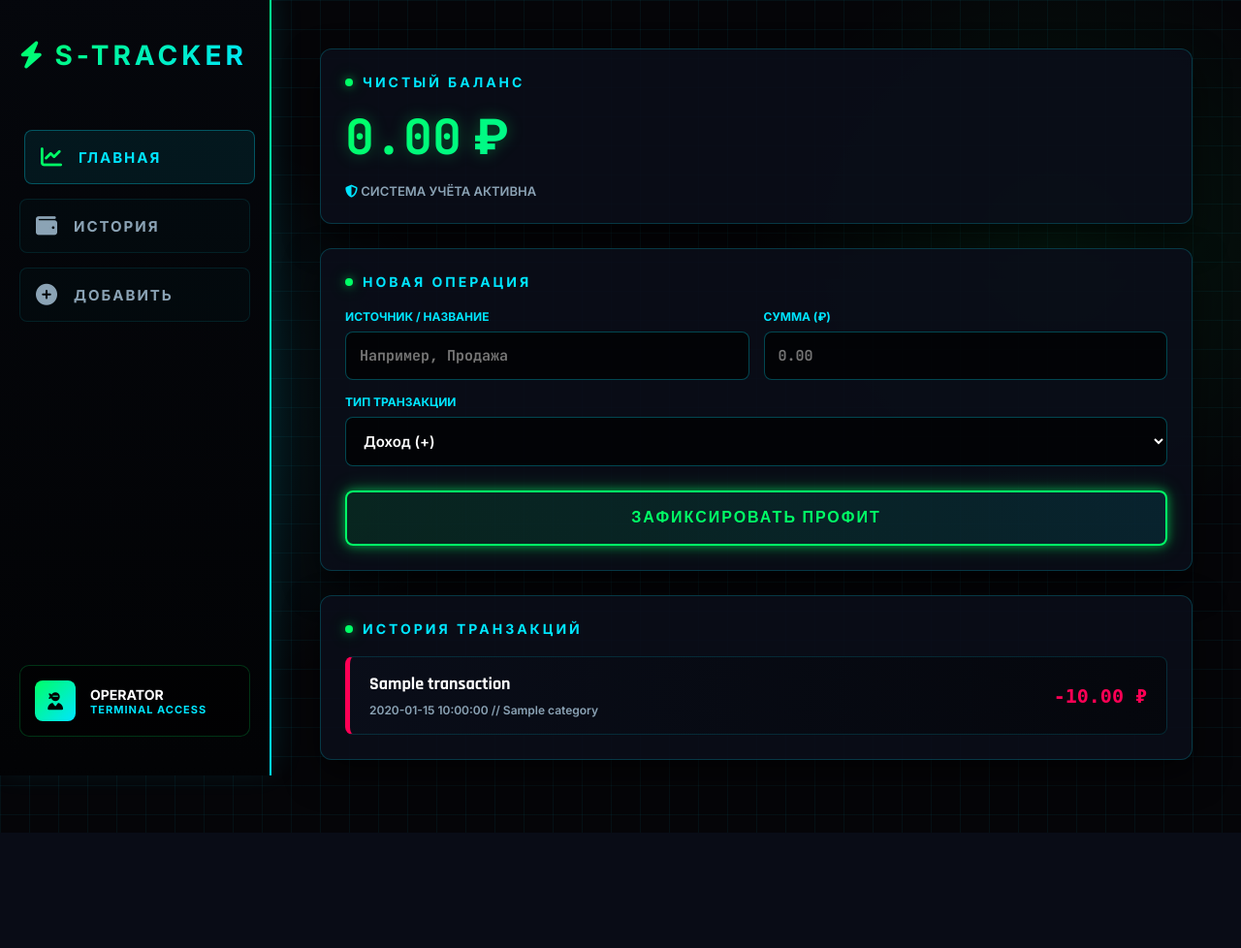
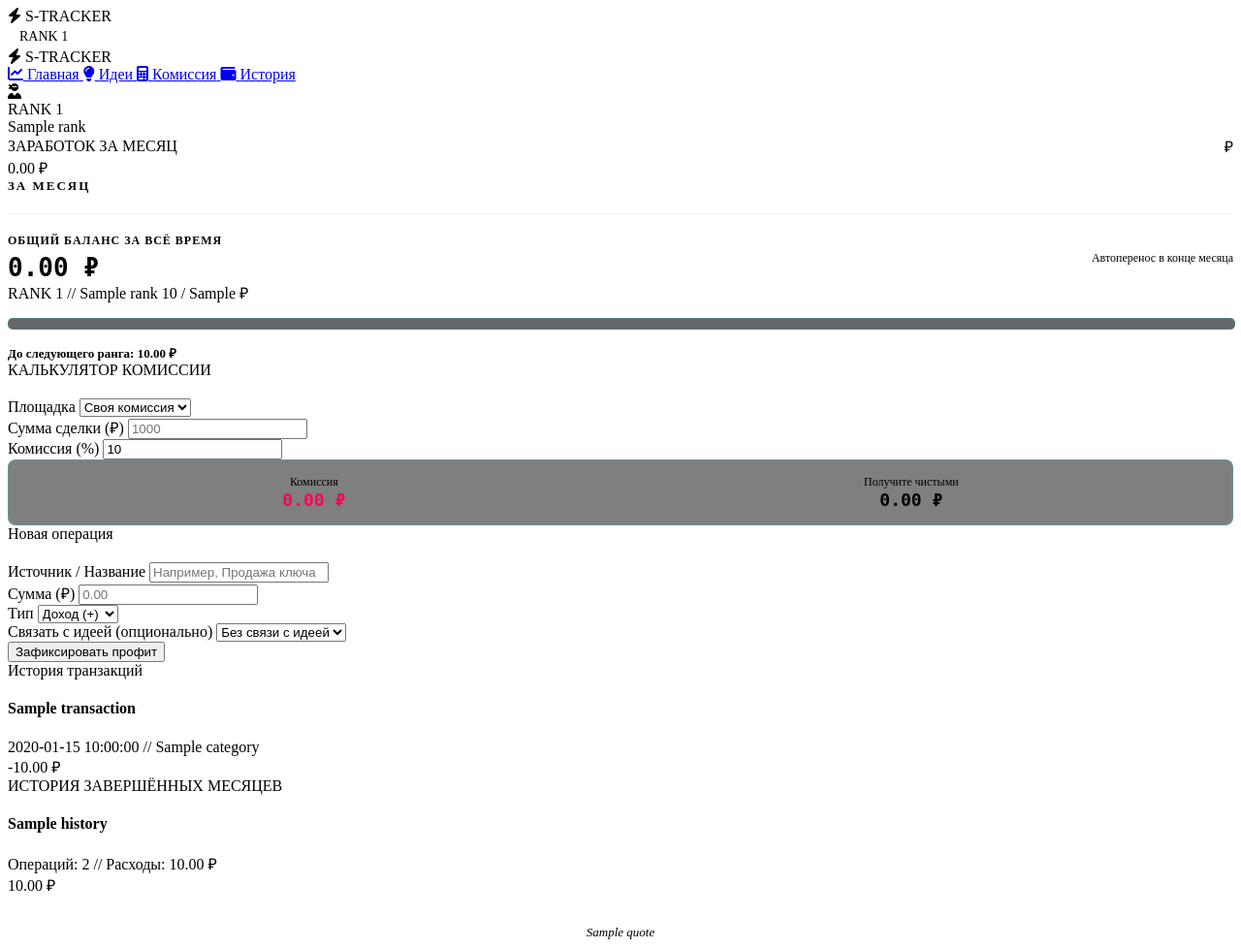
Before and after one commit to Siobaba/s-tracker, a Flask app: template templates/index.html in a window 1280 px wide. Shown: the whole page at 97% size. Before the commit the page ends 859 px from the top, so only its background shows below. Run offline with Flask 3, Linux system fonts and the light colour scheme; the template is opened without the code that fills it: most values are stand-ins (such as "Sample title", 1, 10 or a date in 2020).

Commit message:
Update index.html

```diff
--- a/templates/index.html
+++ b/templates/index.html
@@ -3,381 +3,170 @@
 <head>
     <meta charset="UTF-8">
     <meta name="viewport" content="width=device-width, initial-scale=1.0">
-    <title>S-TRACKER // TERMINAL</title>
+    <title>S-TRACKER // CYBER TERMINAL</title>
     <link rel="stylesheet" href="https://cdnjs.cloudflare.com/ajax/libs/font-awesome/6.4.0/css/all.min.css">
-    <style>
-        @import url('https://fonts.googleapis.com/css2?family=Inter:wght@400;500;600;700&family=Rajdhani:wght@500;600;700;800&family=JetBrains+Mono:wght@700&display=swap');
-
-        :root {
-            --bg-deep: #050508;
-            --card-bg: rgba(10, 14, 25, 0.9);
-            --neon-green: #00ff66;
-            --neon-cyan: #00e5ff;
-            --neon-purple: #b000ff;
-            --grad-primary: linear-gradient(135deg, var(--neon-green), var(--neon-cyan));
-            --text-pure: #ffffff;
-            --text-muted: #8ba3b5;
-            --glow-green: 0 0 10px rgba(0, 255, 102, 0.5), 0 0 20px rgba(0, 255, 102, 0.3);
-            --glow-cyan: 0 0 10px rgba(0, 229, 255, 0.5), 0 0 20px rgba(0, 229, 255, 0.3);
-        }
-
-        * { margin: 0; padding: 0; box-sizing: border-box; font-family: 'Inter', sans-serif; }
-        h1, h2, h3, h4, .nav-item { font-family: 'Rajdhani', sans-serif; }
-        .money-val, .tx-amount, input { font-family: 'JetBrains Mono', monospace; }
-
-        body {
-            background-color: var(--bg-deep);
-            color: var(--text-pure);
-            display: flex;
-            flex-direction: column;
-            min-height: 100vh;
-            overflow-x: hidden;
-            background-image:
-                radial-gradient(circle at 15% 50%, rgba(0, 229, 255, 0.08), transparent 25%),
-                radial-gradient(circle at 85% 30%, rgba(0, 255, 102, 0.08), transparent 25%),
-                linear-gradient(rgba(0, 229, 255, 0.05) 1px, transparent 1px),
-                linear-gradient(90deg, rgba(0, 229, 255, 0.05) 1px, transparent 1px);
-            background-size: 100% 100%, 100% 100%, 30px 30px, 30px 30px;
-        }
-
-        /* Навигация */
-        .navbar {
-            background: rgba(5, 7, 12, 0.95);
-            backdrop-filter: blur(15px);
-            border-top: 2px solid;
-            border-image: var(--grad-primary) 1;
-            display: flex;
-            justify-content: space-around;
-            padding: 15px 10px;
-            position: fixed;
-            bottom: 0;
-            width: 100%;
-            z-index: 100;
-            box-shadow: 0 -10px 30px rgba(0,229,255,0.15);
-        }
-
-        .nav-brand {
-            display: none;
-            font-size: 28px;
-            font-weight: 800;
-            background: var(--grad-primary);
-            -webkit-background-clip: text;
-            -webkit-text-fill-color: transparent;
-            letter-spacing: 4px;
-        }
-
-        .nav-links { display: flex; justify-content: space-around; width: 100%; }
-
-        .nav-item {
-            display: flex;
-            flex-direction: column;
-            align-items: center;
-            gap: 8px;
-            font-size: 12px;
-            font-weight: 700;
-            color: var(--text-muted);
-            text-transform: uppercase;
-            letter-spacing: 2px;
-            text-decoration: none;
-            transition: 0.3s;
-        }
-
-        .nav-item i { font-size: 22px; }
-        .nav-item:hover, .nav-item.active { color: var(--neon-cyan); }
-        .nav-item.active i {
-            color: var(--neon-green);
-            filter: drop-shadow(var(--glow-green));
-        }
-
-        .nav-profile { display: none; }
-
-        .mobile-header {
-            display: flex;
-            align-items: center;
-            justify-content: space-between;
-            font-family: 'Rajdhani', sans-serif;
-            font-size: 22px;
-            font-weight: 800;
-            background: var(--grad-primary);
-            -webkit-background-clip: text;
-            -webkit-text-fill-color: transparent;
-            padding: 20px;
-            border-bottom: 1px solid rgba(0, 229, 255, 0.2);
-        }
-
-        /* Контент */
-        .content {
-            padding: 20px 15px 120px 15px;
-            max-width: 850px;
-            margin: 0 auto;
-            width: 100%;
-        }
-
-        .card {
-            background: var(--card-bg);
-            border-radius: 12px;
-            padding: 25px;
-            margin-bottom: 25px;
-            position: relative;
-            border: 1px solid rgba(0, 229, 255, 0.2);
-            box-shadow: 0 15px 35px rgba(0,0,0,0.6);
-        }
-
-        .balance-title {
-            color: var(--neon-cyan);
-            font-size: 14px;
-            text-transform: uppercase;
-            letter-spacing: 3px;
-            font-weight: 700;
-            display: flex;
-            align-items: center;
-            gap: 10px;
-        }
-
-        .balance-title::before {
-            content: '';
-            display: block;
-            width: 8px;
-            height: 8px;
-            background: var(--neon-green);
-            box-shadow: var(--glow-green);
-            border-radius: 50%;
-        }
-
-        .balance-amount {
-            font-size: 50px;
-            font-weight: 800;
-            margin: 15px 0;
-            background: var(--grad-primary);
-            -webkit-background-clip: text;
-            -webkit-text-fill-color: transparent;
-            filter: drop-shadow(0px 0px 8px rgba(0, 255, 102, 0.3));
-        }
-
-        /* Формы */
-        .custom-form { display: flex; flex-direction: column; gap: 15px; }
-        .form-group { display: flex; flex-direction: column; gap: 8px; }
-        .form-group label { font-size: 12px; text-transform: uppercase; color: var(--neon-cyan); font-weight: 700; }
-        .form-row { display: flex; gap: 15px; }
-        .form-row .form-group { flex: 1; }
-
-        input, select {
-            background: rgba(0, 0, 0, 0.7);
-            border: 1px solid rgba(0, 229, 255, 0.3);
-            padding: 14px;
-            border-radius: 8px;
-            color: #fff;
-            font-size: 15px;
-            font-weight: 600;
-            outline: none;
-            width: 100%;
-        }
-
-        input:focus, select:focus {
-            border-color: var(--neon-green);
-            box-shadow: 0 0 15px rgba(0, 255, 102, 0.2);
-        }
-
-        .btn-primary {
-            background: linear-gradient(45deg, rgba(0, 255, 102, 0.1), rgba(0, 229, 255, 0.1));
-            border: 2px solid var(--neon-green);
-            color: var(--neon-green);
-            padding: 16px;
-            border-radius: 8px;
-            font-family: 'Rajdhani', sans-serif;
-            font-weight: 800;
-            font-size: 16px;
-            text-transform: uppercase;
-            letter-spacing: 2px;
-            cursor: pointer;
-            transition: 0.3s;
-            margin-top: 10px;
-            width: 100%;
-            box-shadow: var(--glow-green);
-        }
-
-        .btn-primary:hover {
-            background: var(--neon-green);
-            color: #000;
-            box-shadow: 0 0 25px rgba(0,255,102,0.6);
-        }
-
-        /* Список операций */
-        .tx-list { display: flex; flex-direction: column; gap: 12px; }
-        .tx-item {
-            display: flex;
-            justify-content: space-between;
-            align-items: center;
-            background: linear-gradient(90deg, rgba(10,14,25,0.95), rgba(5,7,12,0.95));
-            padding: 16px 20px;
-            border-radius: 8px;
-            border: 1px solid rgba(0, 229, 255, 0.15);
-            border-left: 5px solid var(--text-muted);
-        }
-
-        .tx-info h4 { font-size: 18px; margin-bottom: 4px; color: #fff; }
-        .tx-info span { color: var(--text-muted); font-size: 12px; font-weight: 600; }
-        .tx-amount { font-size: 20px; font-weight: 700; font-family: monospace; }
-
-        .status-received { border-left-color: var(--neon-green); }
-        .status-received .tx-amount { color: var(--neon-green); text-shadow: var(--glow-green); }
-
-        .status-cancelled { border-left-color: #ff0055; }
-        .status-cancelled .tx-amount { color: #ff0055; }
-
-        /* ПК Версия (Сайдбар слева) */
-        @media (min-width: 900px) {
-            body { flex-direction: row; }
-
-            .navbar {
-                flex-direction: column;
-                justify-content: flex-start;
-                gap: 20px;
-                width: 280px;
-                height: 100vh;
-                position: fixed;
-                left: 0;
-                top: 0;
-                border-top: none;
-                border-right: 2px solid rgba(0,229,255,0.2);
-                padding: 40px 20px;
-                background: linear-gradient(180deg, rgba(5,7,12,0.98), rgba(2,3,5,0.98));
-            }
-
-            .nav-brand { display: flex; align-items: center; margin-bottom: 40px; }
-            .nav-links { flex-direction: column; gap: 15px; width: 100%; }
-
-            .nav-item {
-                flex-direction: row;
-                gap: 15px;
-                font-size: 15px;
-                padding: 16px;
-                background: rgba(0,229,255,0.02);
-                border: 1px solid rgba(0,229,255,0.1);
-                border-radius: 8px;
-                width: 100%;
-            }
-
-            .nav-item:hover, .nav-item.active {
-                background: rgba(0,229,255,0.08);
-                border-color: rgba(0,229,255,0.3);
-                transform: translateX(5px);
-            }
-
-            .nav-profile {
-                display: flex;
-                align-items: center;
-                gap: 15px;
-                padding: 15px;
-                background: rgba(0,0,0,0.5);
-                border-radius: 10px;
-                border: 1px solid rgba(0,255,102,0.2);
-                margin-top: auto;
-            }
-
-            .avatar {
-                width: 42px;
-                height: 42px;
-                background: var(--grad-primary);
-                color: #000;
-                border-radius: 8px;
-                display: flex;
-                align-items: center;
-                justify-content: center;
-                font-size: 18px;
-            }
-
-            .user-name { font-weight: 800; font-size: 14px; color: #fff; }
-            .user-role { font-size: 11px; font-weight: 700; color: var(--neon-cyan); letter-spacing: 1px; }
-
-            .mobile-header { display: none; }
-
-            .content {
-                margin-left: 280px;
-                padding: 50px;
-                max-width: 1100px;
-                width: calc(100% - 280px);
-            }
-        }
-    </style>
+    <link rel="stylesheet" href="{{ url_for('static', filename='style.css') }}">
 </head>
 <body>
 
-    <!-- Мобильная шапка -->
     <header class="mobile-header">
         <div><i class="fa-solid fa-bolt"></i> S-TRACKER</div>
-        <div style="font-size: 12px; color: var(--neon-cyan); font-family: monospace;">ONLINE</div>
+        <div class="currency-switch-wrapper" style="padding: 4px 12px; font-size: 14px;">
+            <span>RANK {{ rank.num }}</span>
+        </div>
     </header>
 
-    <!-- Навигация -->
     <nav class="navbar">
         <div class="nav-brand">
-            <i class="fa-solid fa-bolt" style="color: var(--neon-green); margin-right: 8px;"></i> S-TRACKER
+            <i class="fa-solid fa-bolt"></i> S-TRACKER
         </div>
         <div class="nav-links">
             <a href="/" class="nav-item active">
                 <i class="fa-solid fa-chart-line"></i>
                 <span>Главная</span>
             </a>
+            <a href="/ideas" class="nav-item">
+                <i class="fa-solid fa-lightbulb"></i>
+                <span>Идеи</span>
+            </a>
+            <a href="#calc-section" class="nav-item">
+                <i class="fa-solid fa-calculator"></i>
+                <span>Комиссия</span>
+            </a>
             <a href="#history-section" class="nav-item">
                 <i class="fa-solid fa-wallet"></i>
                 <span>История</span>
-            </a>
-            <a href="#add-section" class="nav-item">
-                <i class="fa-solid fa-circle-plus"></i>
-                <span>Добавить</span>
             </a>
         </div>
         <div class="nav-profile">
             <div class="avatar"><i class="fa-solid fa-user-ninja"></i></div>
             <div>
-                <div class="user-name">OPERATOR</div>
-                <div class="user-role">TERMINAL ACCESS</div>
+                <div class="user-name">RANK {{ rank.num }}</div>
+                <div class="user-role">{{ rank.name }}</div>
             </div>
         </div>
     </nav>
 
-    <!-- Главная область -->
     <main class="content">
 
-        <!-- Баланс -->
+        <!-- 1. Главная карточка Балансов -->
         <div class="card">
-            <div class="balance-title">Чистый баланс</div>
-            <div class="balance-amount"><span class="money-val">{{ "%.2f"|format(received) }}</span> ₽</div>
-            <div style="color: var(--text-muted); font-size: 13px; font-weight: 600;">
-                <i class="fa-solid fa-shield-halved" style="color: var(--neon-cyan);"></i> СИСТЕМА УЧЁТА АКТИВНА
+            <div style="display: flex; justify-content: space-between; align-items: center;">
+                <div class="balance-title">ЗАРАБОТОК ЗА МЕСЯЦ</div>
+                <div class="currency-switch-wrapper">
+                    <span class="currency-active">₽</span>
+                </div>
+            </div>
+
+            <div class="balance-amount">{{ "%.2f"|format(month_earned) }} ₽</div>
+            <div style="font-size: 13px; font-weight: 700; color: var(--neon-cyan); letter-spacing: 2px;">ЗА МЕСЯЦ</div>
+
+            <hr style="border: 0; border-top: 1px solid rgba(0, 229, 255, 0.15); margin: 20px 0;">
+
+            <div style="display: flex; justify-content: space-between; align-items: center;">
+                <div>
+                    <div style="font-size: 12px; text-transform: uppercase; color: var(--text-muted); font-weight: 700; letter-spacing: 1px;">ОБЩИЙ БАЛАНС ЗА ВСЁ ВРЕМЯ</div>
+                    <div style="font-size: 26px; font-weight: 800; color: var(--text-pure); font-family: 'JetBrains Mono', monospace; margin-top: 5px;">
+                        {{ "%.2f"|format(all_time_balance) }} ₽
+                    </div>
+                </div>
+                <div style="text-align: right; font-size: 12px; color: var(--text-muted);">
+                    Автоперенос в конце месяца
+                </div>
             </div>
         </div>
 
-        <!-- Добавить -->
-        <div class="card" id="add-section">
+        <!-- 2. Карточка Ранга (50 уровней) -->
+        <div class="card">
+            <div class="balance-title" style="justify-content: space-between;">
+                <span>RANK {{ rank.num }} // {{ rank.name }}</span>
+                <span>{{ "%.0f"|format(rank.current_val) }} / {{ rank.target_val }} ₽</span>
+            </div>
+
+            <div style="width: 100%; height: 10px; background: rgba(0,0,0,0.6); border: 1px solid rgba(0,229,255,0.2); border-radius: 5px; margin: 15px 0; overflow: hidden;">
+                <div style="height: 100%; width: {{ rank.progress_pct }}%; background: var(--grad-primary); box-shadow: var(--glow-green);"></div>
+            </div>
+
+            <div style="font-size: 13px; color: var(--text-muted); font-weight: 600;">
+                До следующего ранга: <span style="color: var(--neon-green);">{{ "%.2f"|format(rank.needed) }} ₽</span>
+            </div>
+        </div>
+
+        <!-- 3. Калькулятор комиссий -->
+        <div class="card" id="calc-section">
+            <div class="balance-title" style="margin-bottom: 20px;">КАЛЬКУЛЯТОР КОМИССИИ</div>
+            <div class="custom-form">
+                <div class="form-row">
+                    <div class="form-group">
+                        <label>Площадка</label>
+                        <select id="preset-platform" onchange="applyPreset()">
+                            <option value="custom">Своя комиссия</option>
+                            <option value="playerok">Playerok (10%)</option>
+                            <option value="fanpay">FanPay (8%)</option>
+                        </select>
+                    </div>
+                    <div class="form-group">
+                        <label>Сумма сделки (₽)</label>
+                        <input type="number" id="calc-amount" placeholder="1000" oninput="runCalc()">
+                    </div>
+                    <div class="form-group">
+                        <label>Комиссия (%)</label>
+                        <input type="number" id="calc-fee-rate" placeholder="10" value="10" oninput="runCalc()">
+                    </div>
+                </div>
+
+                <div style="background: rgba(0,0,0,0.5); padding: 15px; border-radius: 8px; border: 1px solid rgba(0,229,255,0.2); display: flex; justify-content: space-around; text-align: center;">
+                    <div>
+                        <div style="font-size: 12px; color: var(--text-muted);">Комиссия</div>
+                        <div id="res-fee" style="font-size: 18px; font-weight: 700; color: #ff0055; font-family: monospace;">0.00 ₽</div>
+                    </div>
+                    <div>
+                        <div style="font-size: 12px; color: var(--text-muted);">Получите чистыми</div>
+                        <div id="res-net" style="font-size: 18px; font-weight: 700; color: var(--neon-green); font-family: monospace;">0.00 ₽</div>
+                    </div>
+                </div>
+            </div>
+        </div>
+
+        <!-- 4. Форма добавления операции -->
+        <div class="card">
             <div class="balance-title" style="margin-bottom: 20px;">Новая операция</div>
             <form method="POST" action="/add" class="custom-form">
                 <div class="form-row">
                     <div class="form-group">
                         <label>Источник / Название</label>
-                        <input type="text" name="title" placeholder="Например, Продажа" required>
+                        <input type="text" name="title" placeholder="Например, Продажа ключа" required>
                     </div>
                     <div class="form-group">
                         <label>Сумма (₽)</label>
                         <input type="number" step="0.01" name="amount" placeholder="0.00" required>
                     </div>
                 </div>
-                <div class="form-group">
-                    <label>Тип транзакции</label>
-                    <select name="category">
-                        <option value="Доход">Доход (+)</option>
-                        <option value="Расход">Расход (-)</option>
-                    </select>
+                <div class="form-row">
+                    <div class="form-group">
+                        <label>Тип</label>
+                        <select name="category">
+                            <option value="Доход">Доход (+)</option>
+                            <option value="Расход">Расход (-)</option>
+                        </select>
+                    </div>
+                    <div class="form-group">
+                        <label>Связать с идеей (опционально)</label>
+                        <select name="idea_id">
+                            <option value="">Без связи с идеей</option>
+                            {% for id_item in ideas %}
+                            <option value="{{ id_item.id }}">{{ id_item.title }}</option>
+                            {% endfor %}
+                        </select>
+                    </div>
                 </div>
                 <button type="submit" class="btn-primary">Зафиксировать профит</button>
             </form>
         </div>
 
-        <!-- История -->
+        <!-- 5. История операций -->
         <div class="card" id="history-section">
             <div class="balance-title" style="margin-bottom: 20px;">История транзакций</div>
-
             <div class="tx-list">
                 {% for tx in transactions %}
                 <div class="tx-item {{ 'status-received' if tx.category == 'Доход' else 'status-cancelled' }}">
@@ -391,13 +180,57 @@
                 </div>
                 {% else %}
                 <div style="text-align: center; color: var(--text-muted); padding: 25px;">
-                    Транзакций пока нет. Добавьте первую запись выше!
+                    Транзакций пока нет.
                 </div>
                 {% endfor %}
             </div>
         </div>
 
+        <!-- 6. Архив месяцев -->
+        {% if history %}
+        <div class="card">
+            <div class="balance-title" style="margin-bottom: 20px;">ИСТОРИЯ ЗАВЕРШЁННЫХ МЕСЯЦЕВ</div>
+            <div class="tx-list">
+                {% for h in history %}
+                <div class="tx-item" style="border-left-color: var(--neon-cyan);">
+                    <div class="tx-info">
+                        <h4>{{ h.month_name }}</h4>
+                        <span>Операций: {{ h.income_count + h.expense_count }} // Расходы: {{ "%.2f"|format(h.expenses_amount) }} ₽</span>
+                    </div>
+                    <div class="tx-amount" style="color: var(--neon-cyan);">
+                        {{ "%.2f"|format(h.net_income) }} ₽
+                    </div>
+                </div>
+                {% endfor %}
+            </div>
+        </div>
+        {% endif %}
+
+        <!-- Блок случайной цитаты -->
+        <div style="text-align: center; color: var(--text-muted); font-size: 13px; font-style: italic; margin-top: 30px;">
+            {{ quote }}
+        </div>
+
     </main>
 
+    <script>
+        function applyPreset() {
+            const platform = document.getElementById('preset-platform').value;
+            const feeInput = document.getElementById('calc-fee-rate');
+            if (platform === 'playerok') feeInput.value = 10;
+            else if (platform === 'fanpay') feeInput.value = 8;
+            runCalc();
+        }
+
+        function runCalc() {
+            const amount = parseFloat(document.getElementById('calc-amount').value) || 0;
+            const feeRate = parseFloat(document.getElementById('calc-fee-rate').value) || 0;
+            const feeVal = (amount * feeRate) / 100;
+            const netVal = amount - feeVal;
+
+            document.getElementById('res-fee').innerText = feeVal.toFixed(2) + ' ₽';
+            document.getElementById('res-net').innerText = netVal.toFixed(2) + ' ₽';
+        }
+    </script>
 </body>
 </html>
```
